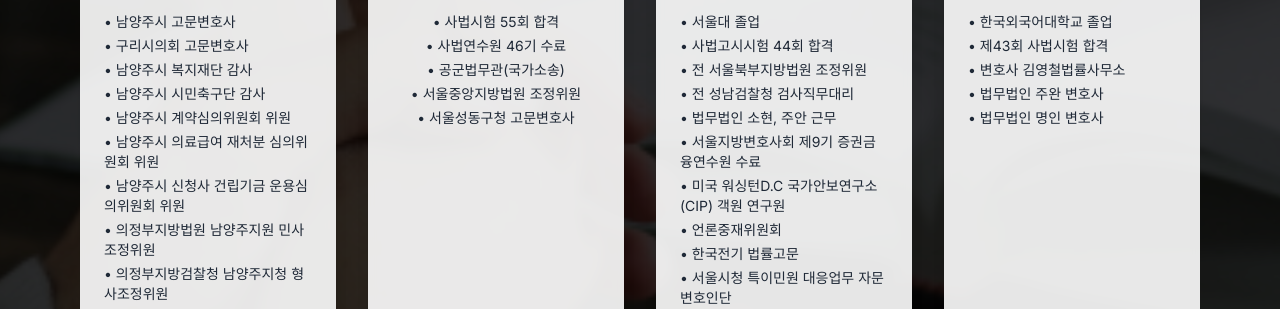
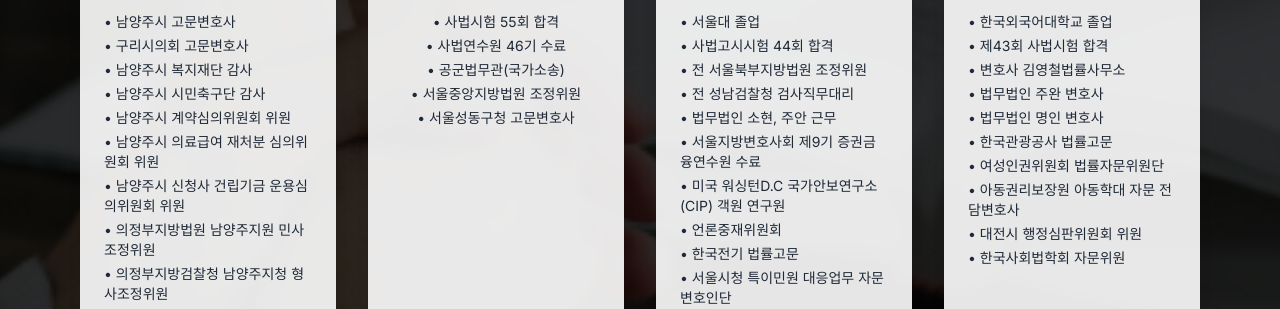
Before and after one commit to gu991230-cyber/gugit, a Next.js app: page / in a window 1280 px wide. Shown: the part 1545-1854 px from the top of the page. Built offline with nearby package versions, Linux system fonts and the light colour scheme; no server answers.

Commit message:
feat: add more career items to 김주희 변호사 profile

```diff
--- a/src/app/page.tsx
+++ b/src/app/page.tsx
@@ -233,6 +233,11 @@ export default function Home() {
                     <li>• 변호사 김영철법률사무소</li>
                     <li>• 법무법인 주완 변호사</li>
                     <li>• 법무법인 명인 변호사</li>
+                    <li>• 한국관광공사 법률고문</li>
+                    <li>• 여성인권위원회 법률자문위원단</li>
+                    <li>• 아동권리보장원 아동학대 자문 전담변호사</li>
+                    <li>• 대전시 행정심판위원회 위원</li>
+                    <li>• 한국사회법학회 자문위원</li>
                   </ul>
                 </div>
               </div>
```
